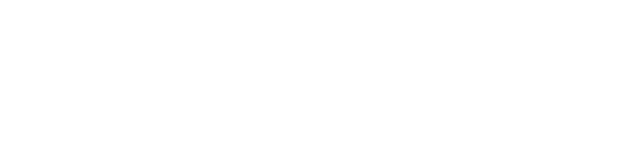
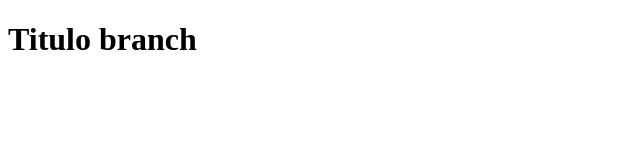
Before and after one commit to zDavidVV/git-example, a plain HTML site: page index.html in a window 1280 px wide. Shown: the whole page, without its empty margins (0-640 px from the left). Drawn offline with Linux system fonts and the light colour scheme.

Commit message:
Actualizacion de branch desarrollo

```diff
--- a/index.html
+++ b/index.html
@@ -7,6 +7,6 @@
     <title>Documento de prueba git</title>
 </head>
 <body>
-
+    <h1>Titulo branch</h1>
 </body>
 </html>
```
